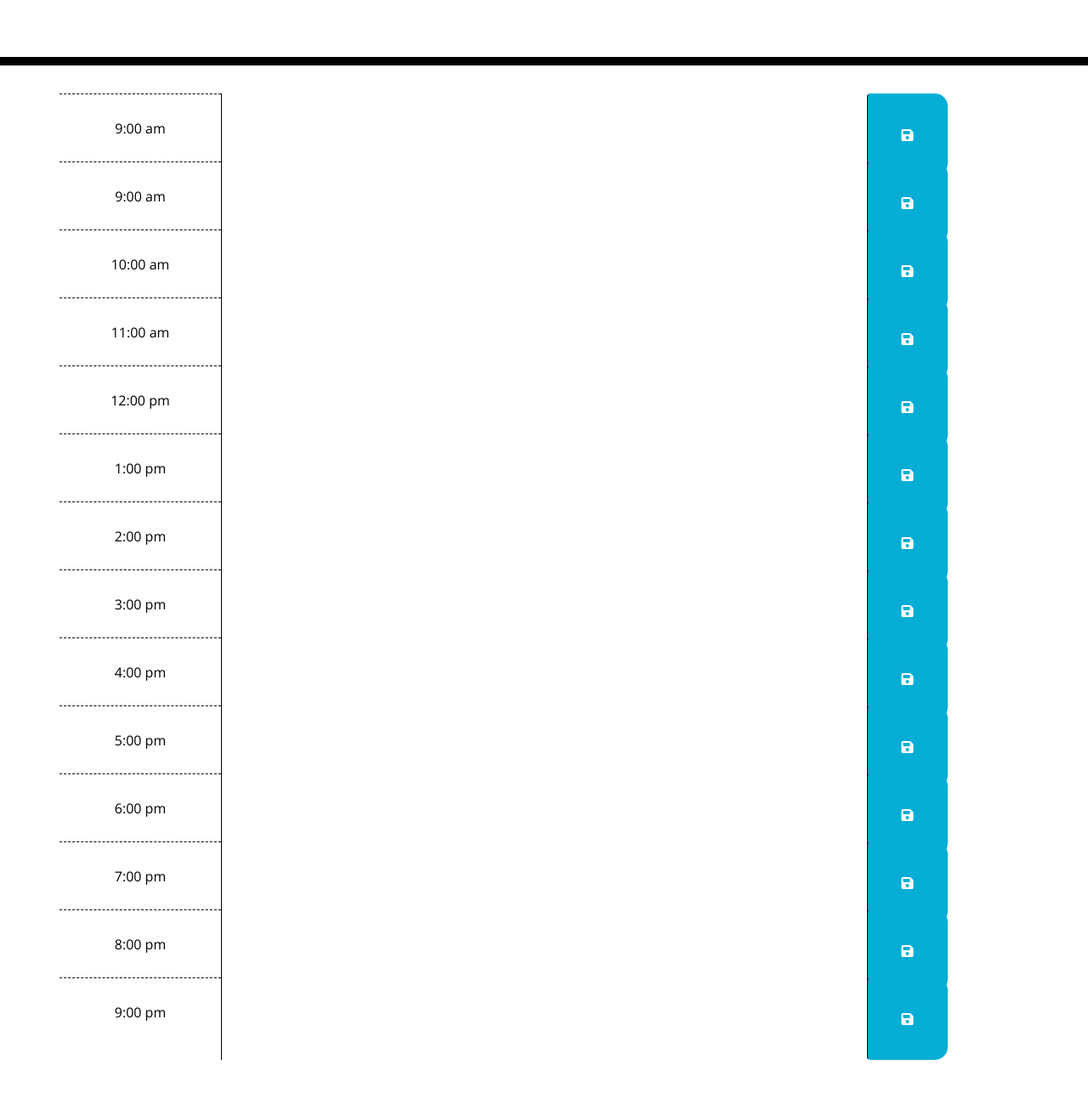
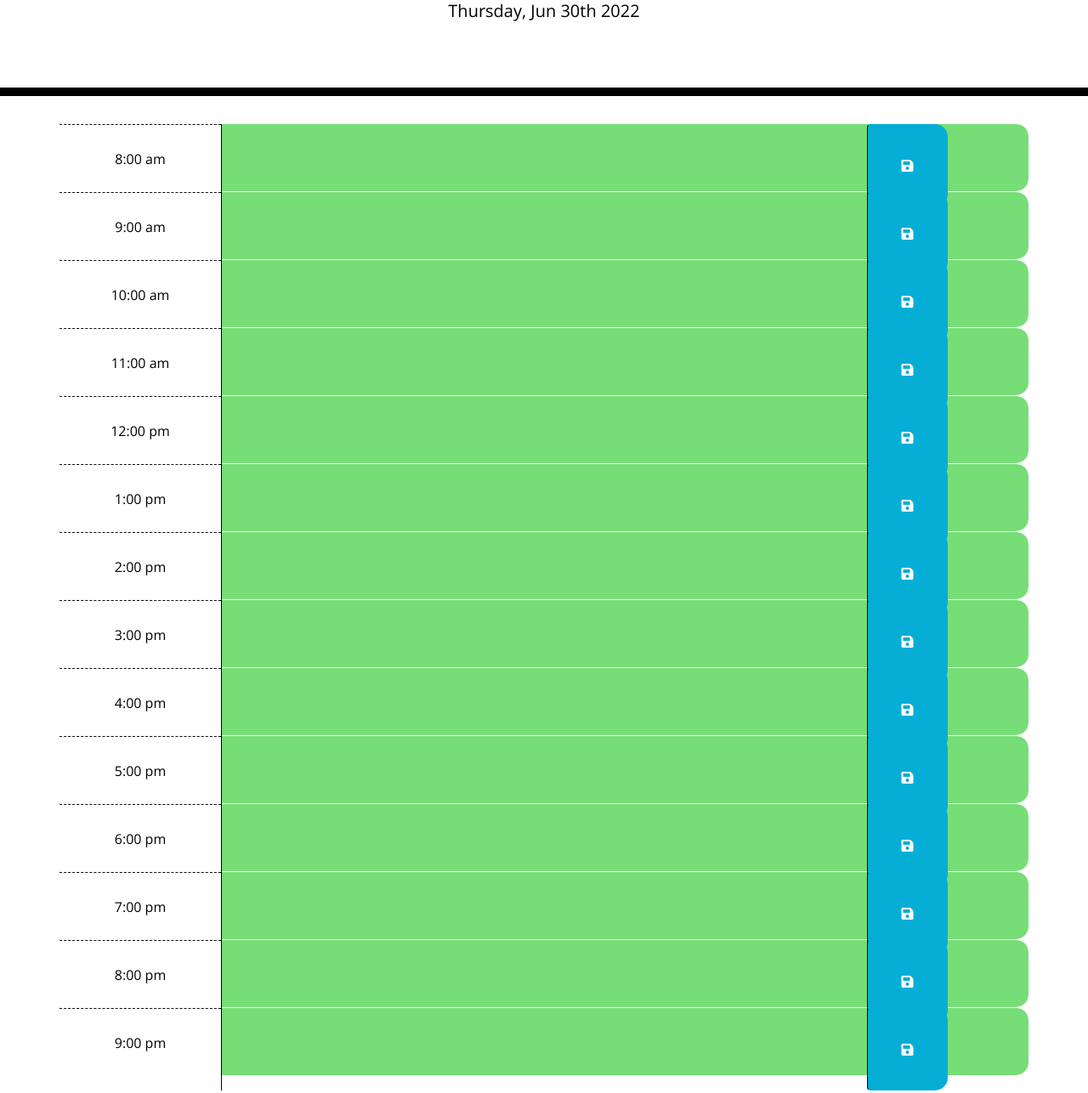
Before and after one commit to strossouw/day-planner, a plain HTML site: page index.html in a window 1280 px wide. Shown: the part 187-1473 px from the top of the page at 85% size. Before the commit the page ends 1437 px from the top, so only its background shows below. Drawn offline with nearby package versions, Linux system fonts and the light colour scheme.

Commit message:
fixed script

```diff
--- a/assets/js/script.js
+++ b/assets/js/script.js
@@ -1,27 +1,23 @@
-// Display today's day and date
+// Display current date
 var todayDate = moment().format('dddd, MMM Do YYYY');
 $("#currentDay").html(todayDate);
 
+
+// . = pull from class id
 $(document).ready(function () {
-    // saveBtn click listener
     $(".saveBtn").on("click", function () {
-        // Get nearby values of the description in JQuery
         var text = $(this).siblings(".description").val();
         var time = $(this).parent().attr("id");
-
-        // Save text in local storage
         localStorage.setItem(time, text);
     })
 
+
     function timeTracker() {
-        //get current number of hours.
         var timeNow = moment().hour();
 
-        // loop over time blocks
         $(".time-block").each(function () {
             var blockTime = parseInt($(this).attr("id").split("hour")[1]);
 
-            // To check the time and add the classes for background indicators
             if (blockTime < timeNow) {
                 $(this).removeClass("future");
                 $(this).removeClass("present");
@@ -42,20 +38,21 @@ $(document).ready(function () {
     }
 
     // Get item from local storage if any
-    $("#8am .description").val(localStorage.getItem("8am"));
-    $("#9am .description").val(localStorage.getItem("9am"));
-    $("#10am .description").val(localStorage.getItem("10am"));
-    $("#11am .description").val(localStorage.getItem("11am"));
-    $("#12pm .description").val(localStorage.getItem("12pm"));
-    $("#1pm .description").val(localStorage.getItem("1pm"));
-    $("#2pm .description").val(localStorage.getItem("2pm"));
-    $("#3pm .description").val(localStorage.getItem("3pm"));
-    $("#4pm .description").val(localStorage.getItem("4pm"));
-    $("#5pm .description").val(localStorage.getItem("5pm"));
-    $("#6pm .description").val(localStorage.getItem("6pm"));
-    $("#7pm .description").val(localStorage.getItem("7pm"));
-    $("#8pm .description").val(localStorage.getItem("8pm"));
-    $("#9pm .description").val(localStorage.getItem("9pm"));
+    //# - pull from class id
+    $("#hour8 .description").val(localStorage.getItem("hour8"));
+    $("#hour9 .description").val(localStorage.getItem("hour9"));
+    $("#hour10 .description").val(localStorage.getItem("hour10"));
+    $("#hour11 .description").val(localStorage.getItem("hour11"));
+    $("#hour12 .description").val(localStorage.getItem("hour12"));
+    $("#hour13 .description").val(localStorage.getItem("hour13"));
+    $("#hour14 .description").val(localStorage.getItem("hour14"));
+    $("#hour15 .description").val(localStorage.getItem("hour15"));
+    $("#hour16 .description").val(localStorage.getItem("hour16"));
+    $("#hour17 .description").val(localStorage.getItem("hour17"));
+    $("#hour18 .description").val(localStorage.getItem("hour18"));
+    $("#hour19 .description").val(localStorage.getItem("hour19"));
+    $("#hour20 .description").val(localStorage.getItem("hour20"));
+    $("#hour21 .description").val(localStorage.getItem("hour21"));
 
     timeTracker();
 })
--- a/index.html
+++ b/index.html
@@ -13,6 +13,7 @@
   </head>
 
   <body>
+
     <header class="jumbotron">
       <h1 class="display-3">Work Day Scheduler</h1>
       <p class="textarea">A simple calendar app for scheduling your work day</p>
@@ -24,9 +25,9 @@
 
       <!-- Timeblocks go here -->
 
-      <div class="row time-block">
-        <div id = "8am" class="hour col-2 col-sm-2 col-lg-2 col-md-2">
-          <p>9:00 am</p>
+      <div id = "hour8" class="row time-block">
+        <div class="hour col-2 col-sm-2 col-lg-2 col-md-2">
+          <p>8:00 am</p>
         </div>
         <textarea class="description col-lg-8 col-md-6 col-sm-4">
         </textarea>
@@ -34,8 +35,8 @@
       </div>
 
         <!--9:00 am -->
-      <div class="row time-block">
-        <div id = "9am" class="hour col-2 col-sm-2 col-lg-2 col-md-2">
+      <div id = "hour9" class="row time-block">
+        <div class="hour col-2 col-sm-2 col-lg-2 col-md-2">
           <p>9:00 am</p>
         </div>
         <textarea class="description col-lg-8 col-md-6 col-sm-4">
@@ -44,8 +45,8 @@
       </div>
 
         <!--10:00 am -->
-      <div class="row time-block">
-        <div id = "10am" class="hour col-2 col-sm-2 col-lg-2 col-md-2">
+      <div id = "hour10" class="row time-block">
+        <div class="hour col-2 col-sm-2 col-lg-2 col-md-2">
           <p>10:00 am</p>
         </div>
         <textarea class="description col-lg-8 col-md-6 col-sm-4">
@@ -54,8 +55,8 @@
       </div>
 
     <!--11:00 am -->
-      <div class="row time-block">
-        <div id = "11am" class="hour col-2 col-sm-2 col-lg-2 col-md-2">
+      <div id = "hour11" class="row time-block">
+        <div class="hour col-2 col-sm-2 col-lg-2 col-md-2">
           <p>11:00 am</p>
         </div>
         <textarea class="description col-lg-8 col-md-6 col-sm-4">
@@ -64,8 +65,8 @@
       </div>
 
       <!--12:00 pm -->
-      <div class="row time-block">
-        <div id = "12pm" class="hour col-2 col-sm-2 col-lg-2 col-md-2">
+      <div id = "hour12" class="row time-block">
+        <div class="hour col-2 col-sm-2 col-lg-2 col-md-2">
           <p>12:00 pm</p>
         </div>
         <textarea class="description col-lg-8 col-md-6 col-sm-4">
@@ -74,8 +75,8 @@
       </div>
 
     <!--1:00 pm -->
-      <div class="row time-block">
-        <div id = "1pm" class="hour col-2 col-sm-2 col-lg-2 col-md-2">
+      <div id = "hour13" class="row time-block">
+        <div class="hour col-2 col-sm-2 col-lg-2 col-md-2">
           <p>1:00 pm</p>
         </div>
         <textarea class="description col-lg-8 col-md-6 col-sm-4">
@@ -84,8 +85,8 @@
       </div>
 
     <!--2:00 pm -->
-      <div class="row time-block">
-        <div id = "2pm" class="hour col-2 col-sm-2 col-lg-2 col-md-2">
+      <div id = "hour14" class="row time-block">
+        <div class="hour col-2 col-sm-2 col-lg-2 col-md-2">
           <p>2:00 pm</p>
         </div>
         <textarea class="description col-lg-8 col-md-6 col-sm-4">
@@ -94,8 +95,8 @@
       </div>
 
       <!--3:00 pm -->
-      <div class="row time-block">
-        <div id = "3pm" class="hour col-2 col-sm-2 col-lg-2 col-md-2">
+      <div id = "hour15" class="row time-block">
+        <div class="hour col-2 col-sm-2 col-lg-2 col-md-2">
           <p>3:00 pm</p>
         </div>
         <textarea class="description col-lg-8 col-md-6 col-sm-4">
@@ -104,8 +105,8 @@
       </div>
 
       <!--4:00 pm -->
-      <div class="row time-block">
-        <div id = "4pm" class="hour col-2 col-sm-2 col-lg-2 col-md-2">
+      <div id = "hour16" class="row time-block">
+        <div class="hour col-2 col-sm-2 col-lg-2 col-md-2">
           <p>4:00 pm</p>
         </div>
         <textarea class="description col-lg-8 col-md-6 col-sm-4">
@@ -114,8 +115,8 @@
       </div>
 
       <!--5:00 pm -->
-      <div class="row time-block">
-        <div id = "5pm" class="hour col-2 col-sm-2 col-lg-2 col-md-2">
+      <div id = "hour17" class="row time-block">
+        <div class="hour col-2 col-sm-2 col-lg-2 col-md-2">
           <p>5:00 pm</p>
         </div>
         <textarea class="description col-lg-8 col-md-6 col-sm-4">
@@ -124,8 +125,8 @@
       </div>
 
       <!--6:00 pm -->
-      <div class="row time-block">
-        <div id = "6pm" class="hour col-2 col-sm-2 col-lg-2 col-md-2">
+      <div id = "hour18" class="row time-block">
+        <div class="hour col-2 col-sm-2 col-lg-2 col-md-2">
           <p>6:00 pm</p>
         </div>
         <textarea class="description col-lg-8 col-md-6 col-sm-4">
@@ -134,8 +135,8 @@
       </div>
 
       <!--7:00 pm -->
-      <div class="row time-block">
-        <div id = "7pm" class="hour col-2 col-sm-2 col-lg-2 col-md-2">
+      <div id = "hour19" class="row time-block">
+        <div class="hour col-2 col-sm-2 col-lg-2 col-md-2">
           <p>7:00 pm</p>
         </div>
         <textarea class="description col-lg-8 col-md-6 col-sm-4">
@@ -144,8 +145,8 @@
       </div>
 
         <!--8:00 pm -->
-        <div class="row time-block">
-          <div id = "8pm" class="hour col-2 col-sm-2 col-lg-2 col-md-2">
+        <div id = "hour20" class="row time-block">
+          <div class="hour col-2 col-sm-2 col-lg-2 col-md-2">
             <p>8:00 pm</p>
           </div>
           <textarea class="description col-lg-8 col-md-6 col-sm-4">
@@ -154,8 +155,8 @@
         </div>
 
         <!--9:00 pm -->
-        <div class="row time-block">
-          <div id = "9pm" class="hour col-2 col-sm-2 col-lg-2 col-md-2">
+        <div id = "hour21" class="row time-block">
+          <div class="hour col-2 col-sm-2 col-lg-2 col-md-2">
             <p>9:00 pm</p>
           </div>
           <textarea class="description col-lg-8 col-md-6 col-sm-4">
@@ -163,7 +164,10 @@
           <button class="btn saveBtn col-md-1"><i class="fas fa-save"></i></button>
         </div>
 
+    </div>
+
     <script src="https://code.jquery.com/jquery-3.4.1.min.js"></script>
     <script src="https://cdnjs.cloudflare.com/ajax/libs/moment.js/2.24.0/moment.min.js"></script>
+    <script src="./assets/js/script.js"></script>
   </body>
 </html>
```
